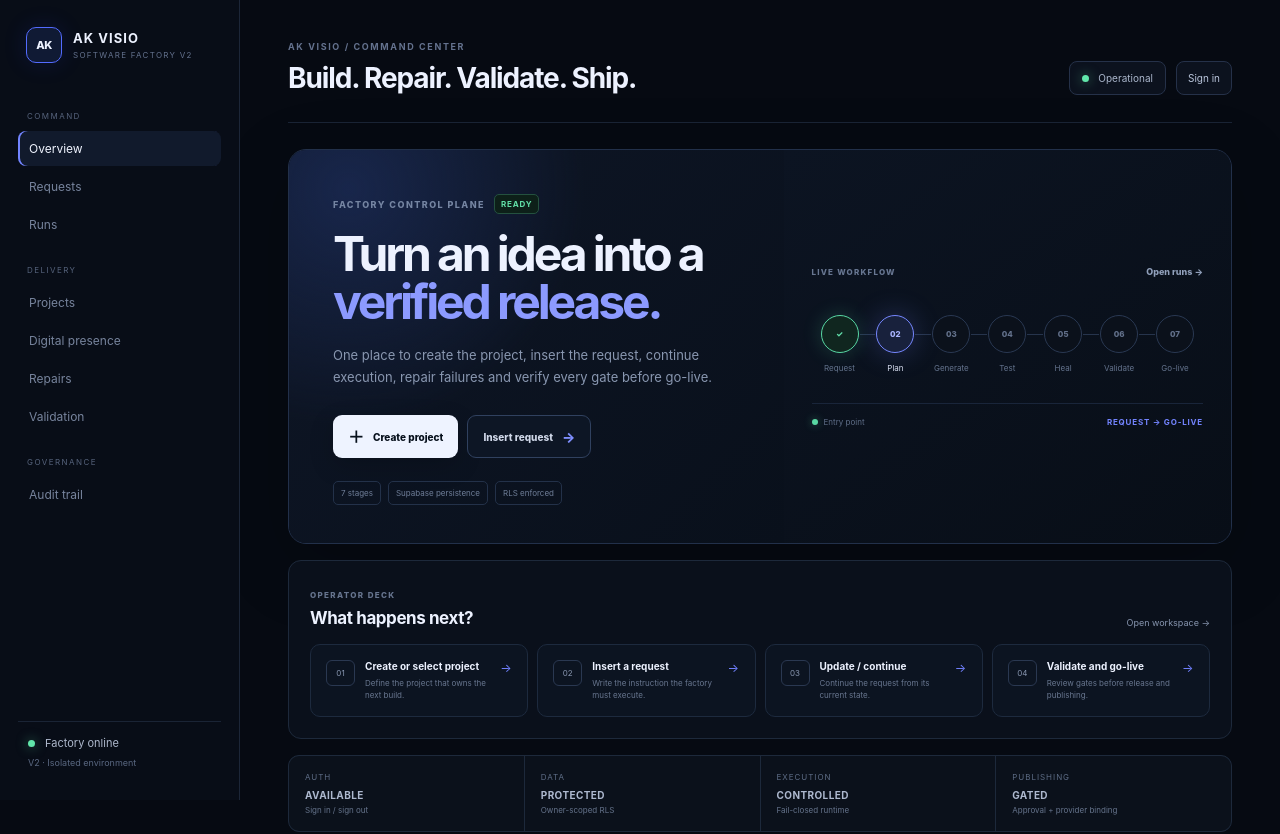
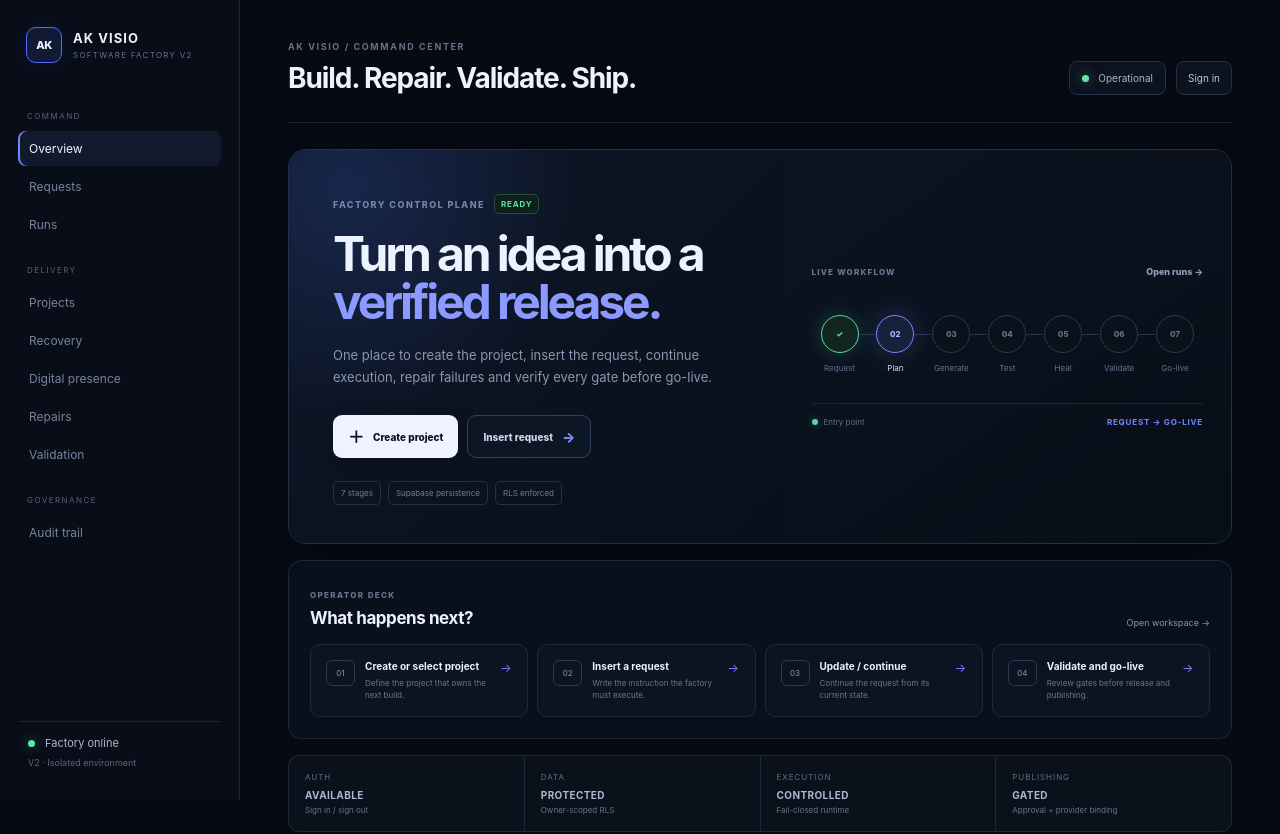
Before and after one commit to Yudi8377/AK-VISIO-SOFTWARE-FACTORY-V2, a Next.js app: page / in a window 1280 px wide. Shown: the top 834 px of the page. Built offline with nearby package versions, Linux system fonts and the light colour scheme; no server answers.

Commit message:
feat: expose recovery incident control

```diff
--- a/app/page.tsx
+++ b/app/page.tsx
@@ -22,7 +22,7 @@ export default function Home() {
       <div className="brand-mark"><span>AK</span><div><strong>AK VISIO</strong><small>SOFTWARE FACTORY V2</small></div></div>
       <nav>
         <p>COMMAND</p><Link className="nav-active" href="/">Overview</Link><Link href="/requests">Requests</Link><Link href="/runs">Runs</Link>
-        <p>DELIVERY</p><Link href="/projects">Projects</Link><Link href="/digital-presence">Digital presence</Link><Link href="/repairs">Repairs</Link><Link href="/validation">Validation</Link>
+        <p>DELIVERY</p><Link href="/projects">Projects</Link><Link href="/recovery">Recovery</Link><Link href="/digital-presence">Digital presence</Link><Link href="/repairs">Repairs</Link><Link href="/validation">Validation</Link>
         <p>GOVERNANCE</p><Link href="/audit">Audit trail</Link>
       </nav>
       <div className="sidebar-footer"><i /> Factory online<div>V2 · Isolated environment</div></div>
```
